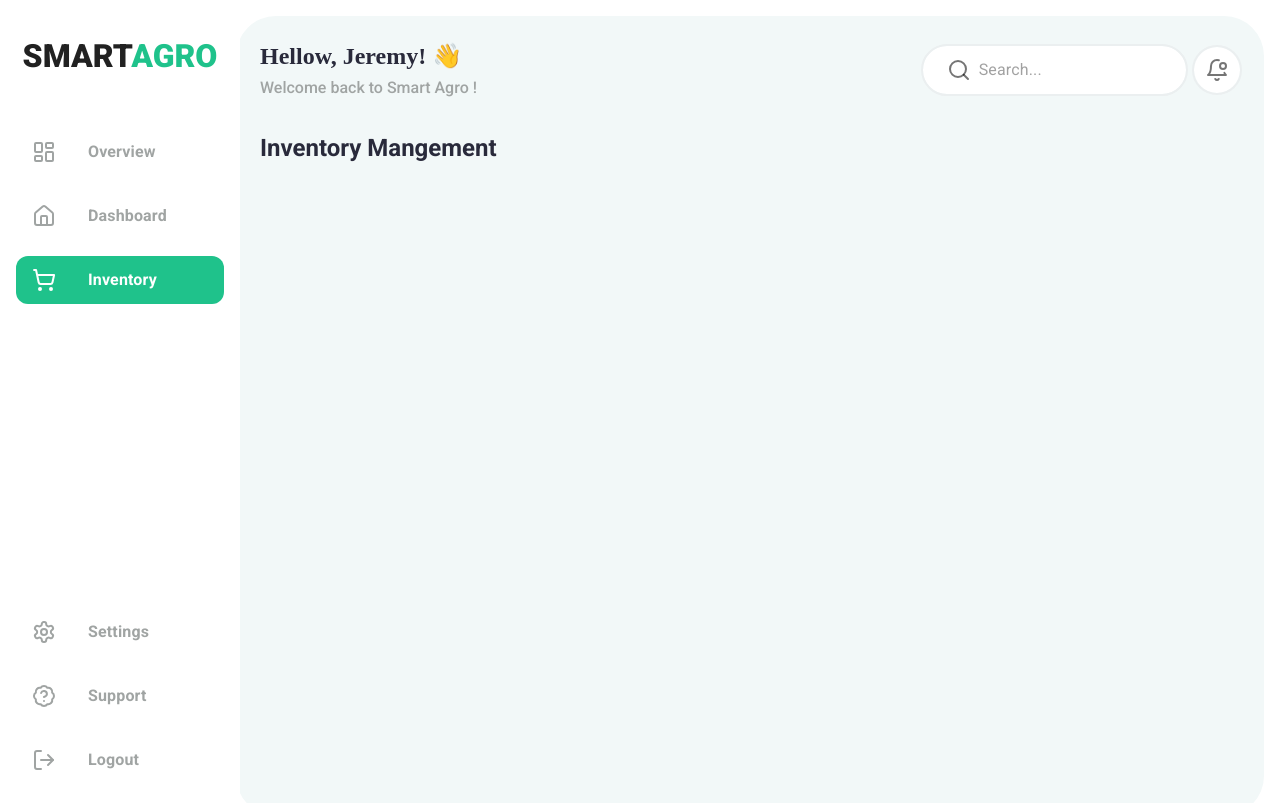
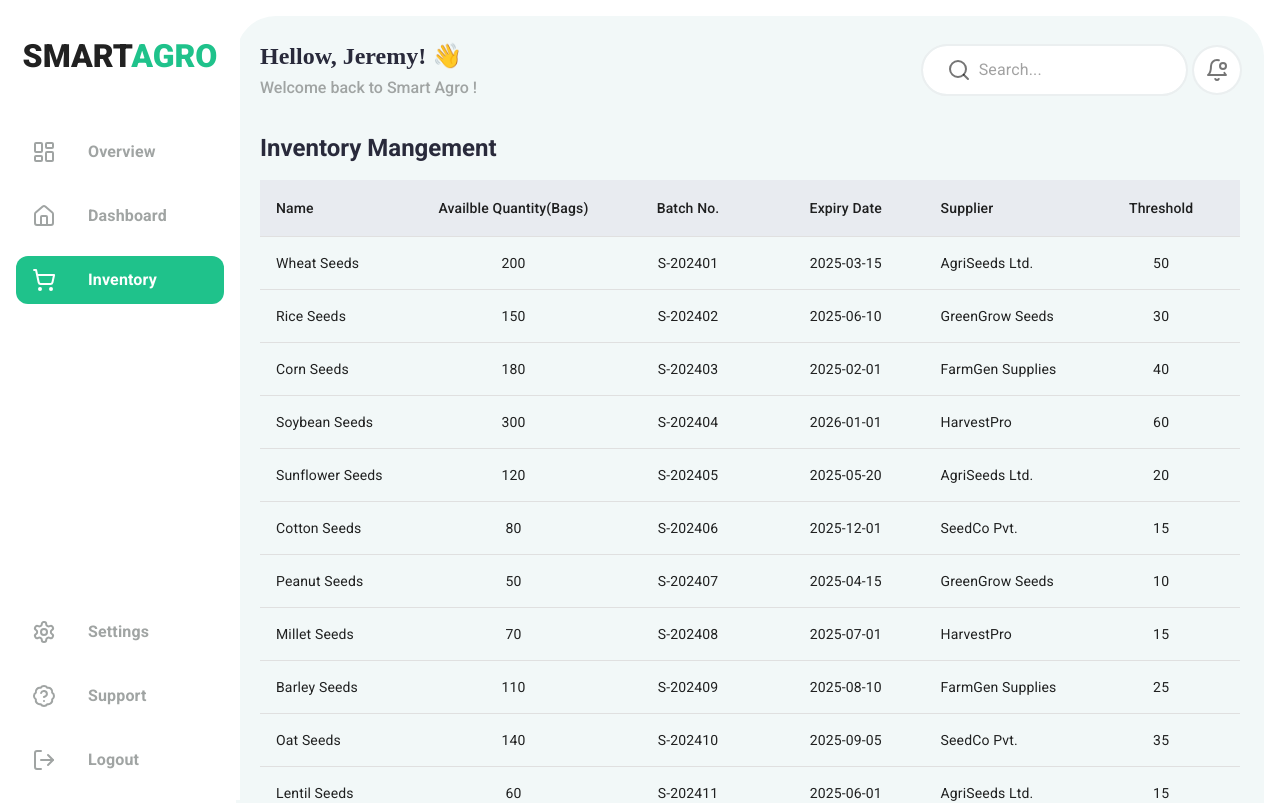
Before and after one commit to SambhajiShinde1234/saas-web-application-smart-agro, a React (Vite) app: page /inventory in a window 1280 px wide. Shown: the top 803 px of the page. Built offline with nearby package versions, Linux system fonts and the light colour scheme.

Commit message:
added inventory columns fir table

```diff
--- a/src/pages/Inventory/Inventory.jsx
+++ b/src/pages/Inventory/Inventory.jsx
@@ -1,11 +1,124 @@
 import { StyledCardStack } from '../../components/styled/styled';
 import DxPrimaryTypography from '../../components/ui/DxPrimaryTypography';
+import DxTable from '../../components/ui/DxTable';
+import { INVENTORY_DATA } from '../../dummy-data/InventoryData';
+
+const inventoryTableColumns = {
+  seeds: [
+    { columnName: 'Name', field: 'itemName', align: 'left', width: 150 },
+    {
+      columnName: 'Availble Quantity(Bags)',
+      field: 'quantityAvailable',
+      align: 'center',
+      width: 150,
+    },
+    {
+      columnName: 'Batch No.',
+      field: 'batchNumber',
+      align: 'center',
+      width: 150,
+    },
+    {
+      columnName: 'Expiry Date',
+      field: 'expiryDate',
+      align: 'center',
+      width: 150,
+    },
+    { columnName: 'Supplier', field: 'supplier', align: 'left', width: 150 },
+    {
+      columnName: 'Threshold',
+      field: 'reorderLevel',
+      align: 'center',
+      width: 150,
+    },
+  ],
+  fertilizers: [
+    { columnName: 'Name', field: 'itemName', align: 'left', width: 150 },
+    {
+      columnName: 'Availble Quantity(Bags)',
+      field: 'quantityAvailable',
+      align: 'center',
+      width: 150,
+    },
+    {
+      columnName: 'Batch No.',
+      field: 'batchNumber',
+      align: 'center',
+      width: 150,
+    },
+    {
+      columnName: 'Expiry Date',
+      field: 'expiryDate',
+      align: 'center',
+      width: 150,
+    },
+    { columnName: 'Supplier', field: 'supplier', align: 'left', width: 150 },
+    {
+      columnName: 'Threshold',
+      field: 'reorderLevel',
+      align: 'center',
+      width: 150,
+    },
+  ],
+  pesticides: [
+    { columnName: 'Name', field: 'itemName', align: 'left', width: 150 },
+    {
+      columnName: 'Availble Quantity(Bags)',
+      field: 'quantityAvailable',
+      align: 'center',
+      width: 150,
+    },
+    {
+      columnName: 'Batch No.',
+      field: 'batchNumber',
+      align: 'center',
+      width: 150,
+    },
+    {
+      columnName: 'Expiry Date',
+      field: 'expiryDate',
+      align: 'center',
+      width: 150,
+    },
+    { columnName: 'Supplier', field: 'supplier', align: 'left', width: 150 },
+    {
+      columnName: 'Threshold',
+      field: 'reorderLevel',
+      align: 'center',
+      width: 150,
+    },
+  ],
+  machineryTools: [
+    { columnName: 'Name', field: 'itemName', align: 'left', width: 150 },
+    {
+      columnName: 'Available Quantity(unit)',
+      field: 'quantityAvailable',
+      align: 'center',
+      width: 150,
+    },
+    { columnName: 'Model', field: 'model', align: 'left', width: 150 },
+    {
+      columnName: 'Purchased Date',
+      field: 'purchaseDate',
+      align: 'center',
+      width: 150,
+    },
+    { columnName: 'Supplier', field: 'supplier', align: 'left', width: 150 },
+    { columnName: 'condition', field: 'condition', align: 'left', width: 150 },
+  ],
+};
+
 const Inventory = () => {
   return (
     <StyledCardStack>
       <DxPrimaryTypography variant="h5">
         Inventory Mangement
       </DxPrimaryTypography>
+
+      <DxTable
+        columns={inventoryTableColumns['seeds']}
+        data={INVENTORY_DATA['seeds']}
+      />
     </StyledCardStack>
   );
 };
```
